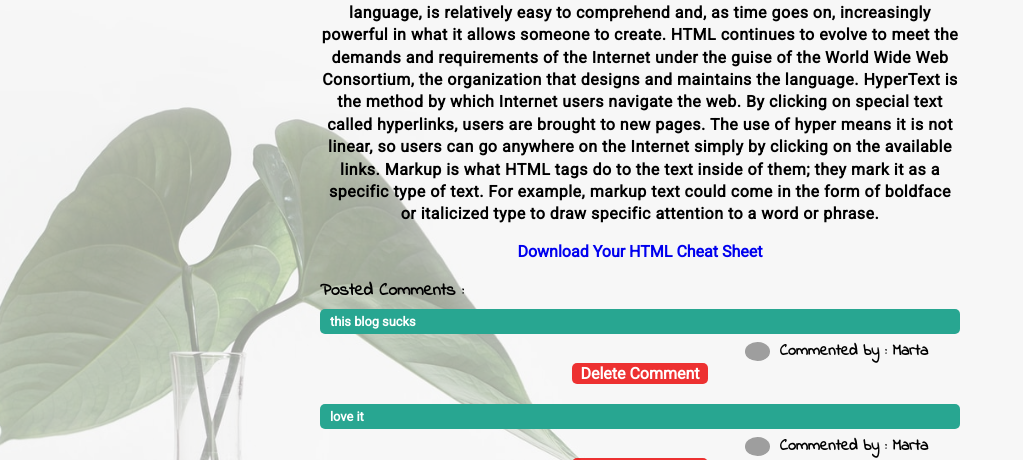
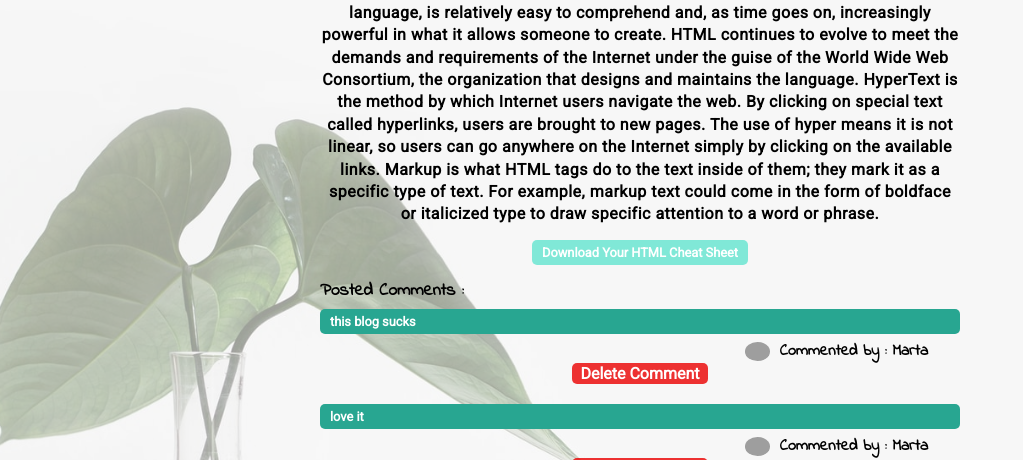
Before and after one commit to CREPIC21/MYBLOGDEPLOY, a Flask app: page /show-post?post_id=2 in a window 1280 px wide. Shown: the part 291-751 px from the top of the page, without its empty margins (0-1023 px from the left). Run offline with Flask 2, Linux system fonts and the light colour scheme; a user stored in the database is signed in; data comes from the database, SQL or seed files in the repository; grey boxes are pictures that could not be loaded.

Commit message:
Added style for download link

```diff
--- a/templates/show-post.html
+++ b/templates/show-post.html
@@ -8,7 +8,7 @@
         <p class="post-content">
             {{ post.post_body|safe }}
         </p>
-        <a href="{{ url_for('download', file_title=post.post_title) }}" target="_blank">Download Your {{ post.post_title }} Cheat Sheet</a>
+        <a href="{{ url_for('download', file_title=post.post_title) }}" target="_blank" class="email-content">Download Your {{ post.post_title }} Cheat Sheet</a>
         <p class="posted-comments-title">Posted Comments :</p>
         {% for comment in comments %}
         <p class="comment-text">
```
